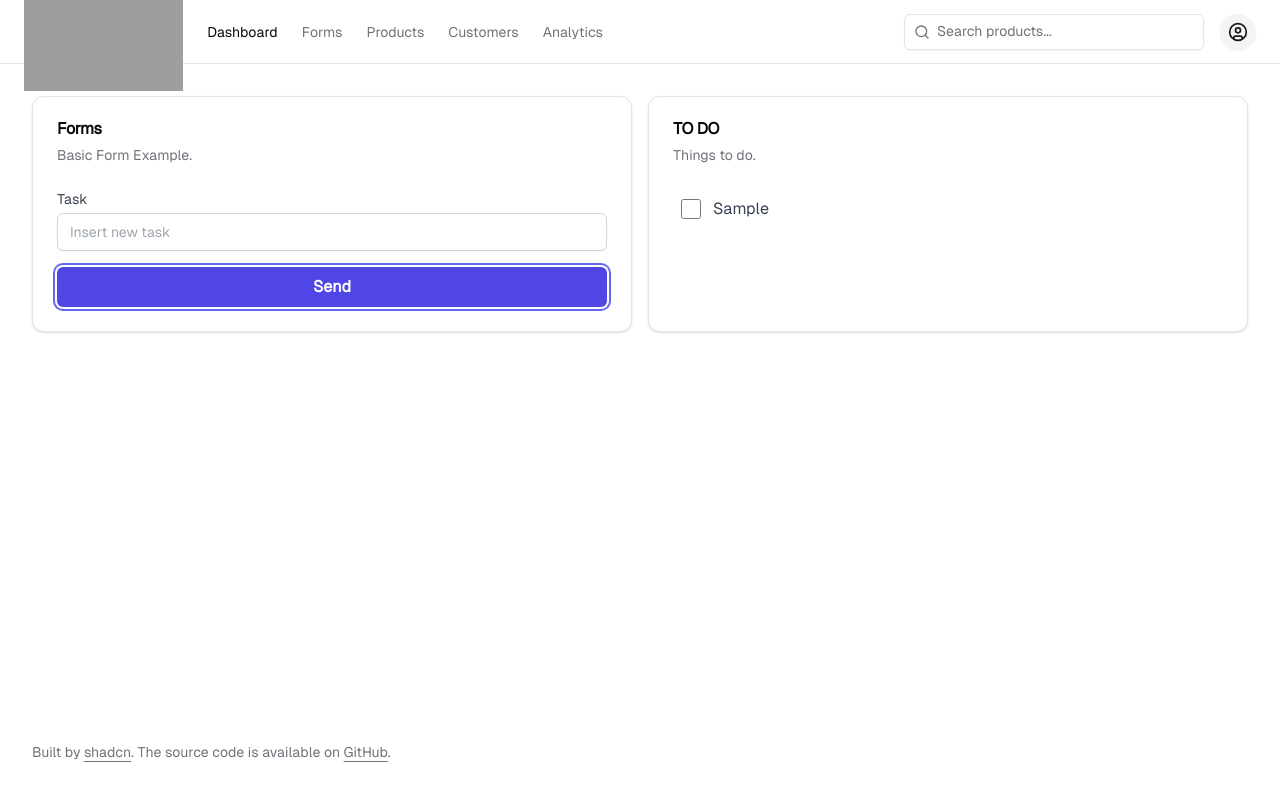
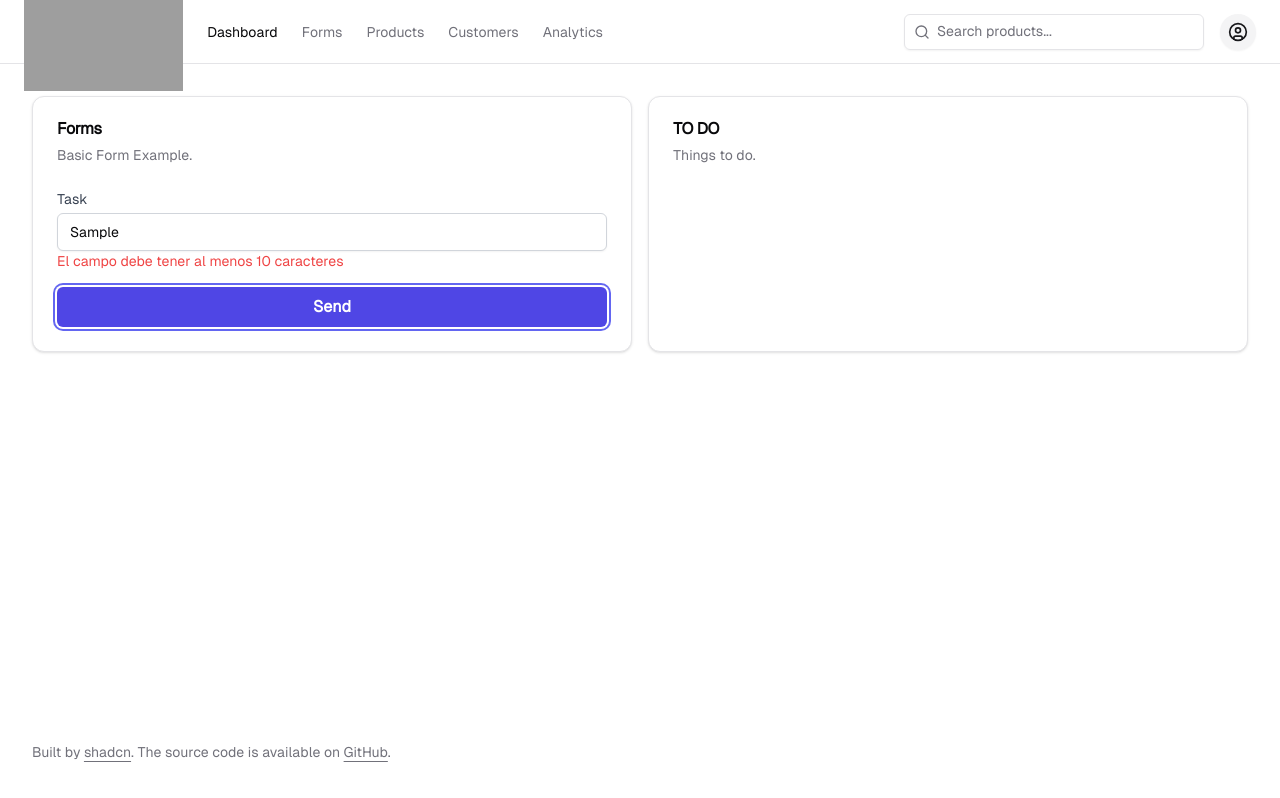
Before and after one commit to hazardco/react-medio, a React (Vite) app: page /forms in a window 1280 px wide. Both pictures are taken after typing "Sample" into the empty fields and a click on the button "Send". Built offline with nearby package versions, Linux system fonts and the light colour scheme; grey boxes are pictures that could not be loaded.

Commit message:
Basic TO DO LIST con gestión de errores

```diff
--- a/src/app/modules/Forms/Forms.jsx
+++ b/src/app/modules/Forms/Forms.jsx
@@ -14,12 +14,14 @@ export const Forms = () => {
         task: "",
         done: false
     })
+    const [error, setError] = useState("")
 
     const handleChange = (e) => {
         setNewTask({
             ...newTask,
             [e.target.name]: e.target.value
         })
+        setError("")
     }
 
     const handleCheckboxChange = (index) => {
@@ -34,6 +36,15 @@ export const Forms = () => {
 
     const handleSubmit = (e) => {
         e.preventDefault()
+        if (newTask.task.trim().length === 0) {
+            setError("El campo no puede estar vacío")
+            return
+        }
+        if (newTask.task.trim().length < 10) {
+            setError("El campo debe tener al menos 10 caracteres")
+            return
+        }
+
         setTaskList([
             ...taskList, newTask
         ])
@@ -70,6 +81,7 @@ export const Forms = () => {
                                 className="mt-1 block w-full px-3 py-2 border border-gray-300 rounded-md shadow-sm focus:outline-none focus:ring-indigo-500 focus:border-indigo-500 sm:text-sm"
                                 placeholder="Insert new task"
                             />
+                            {error && <p className="text-red-500 text-sm">{error}</p>}
                         </div>
 
                         <div>
```
